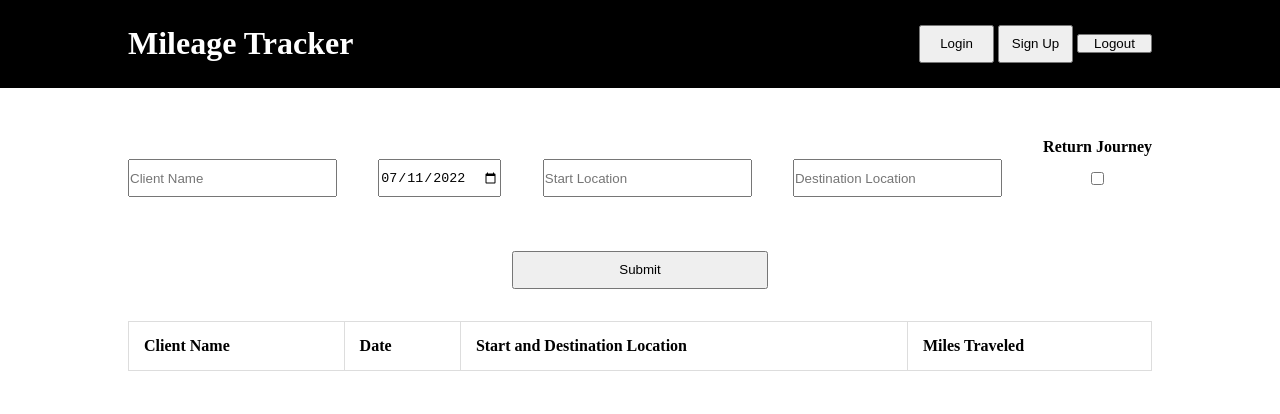
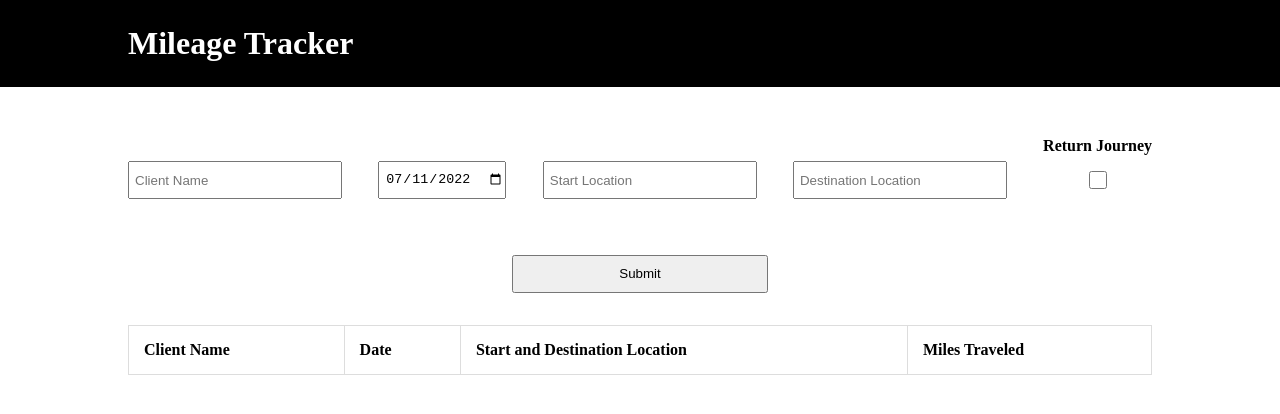
Before and after one commit to lewispotticary/mileage-tracker, a plain HTML site: page index.html in a window 1280 px wide. Drawn offline with Linux system fonts and the light colour scheme; some packages are replaced by stand-ins of ours; no server answers.

Commit message:
Header styling

```diff
--- a/main.css
+++ b/main.css
@@ -17,6 +17,12 @@
   padding-top: 25px;
   padding-bottom: 25px;
   margin-bottom: 50px;
+}
+
+.header div{
+  display: flex;
+  flex-direction: row;
+  align-items: center;
 }
 
 .header button{
@@ -55,11 +61,12 @@
   margin-bottom: 1rem;
 }
 
-#loginButton {
+#logoutButton, #signupButton{
   height: 2.37rem;
+  margin-left: 1rem;
 }
 
-#signupButton {
+#loginButton{
   height: 2.37rem;
 }
 
@@ -71,10 +78,12 @@
 #name-input, #start-autocomplete, #destination-autocomplete {
   height: 2.12rem;
   width: 20%;
+  padding-left: 5px;
 }
 
 #date-input{
   height: 2.12rem;
+  padding-left: 5px;
 }
 
 #table button {
@@ -83,7 +92,7 @@
 }
 
 .pac-container {
-  width: 20% !important;
+  width: 30% !important;
 }
 
 #return-container {
@@ -92,9 +101,18 @@
   align-items: center;
 }
 
+#returnCheckbox{
+  height: 18px;
+  width: 18px;
+}
+
 .table-container{
   margin-right: 10%;
   margin-left: 10%;
+}
+
+#loginButton, #signupButton, #logoutButton, #welcomeText{
+  display: none;
 }
 
 /* Media Queries */
@@ -125,4 +143,7 @@
   .input-container-row-1{
     margin-bottom: 0;
   }
+  .pac-container {
+    width: 91% !important;
+  }
 }
```
